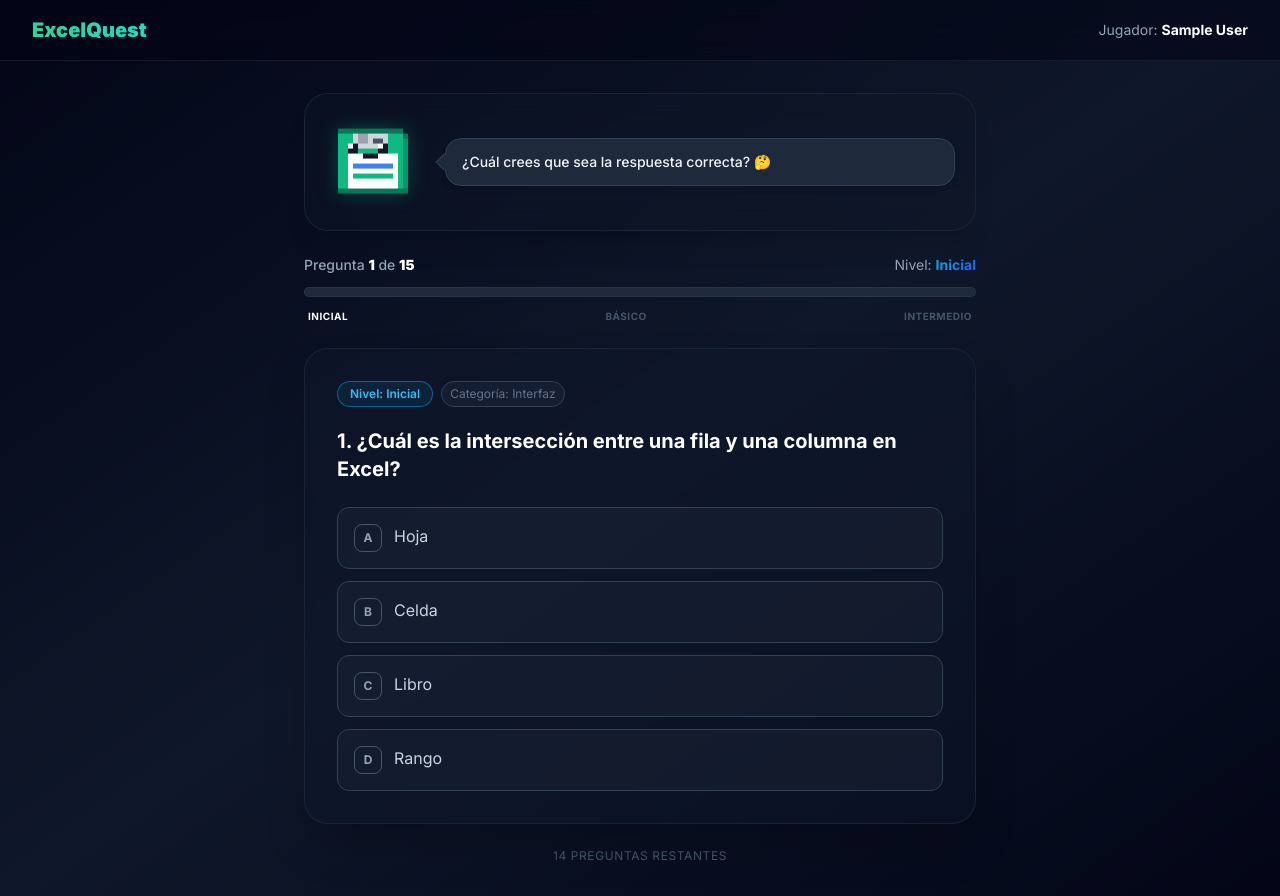
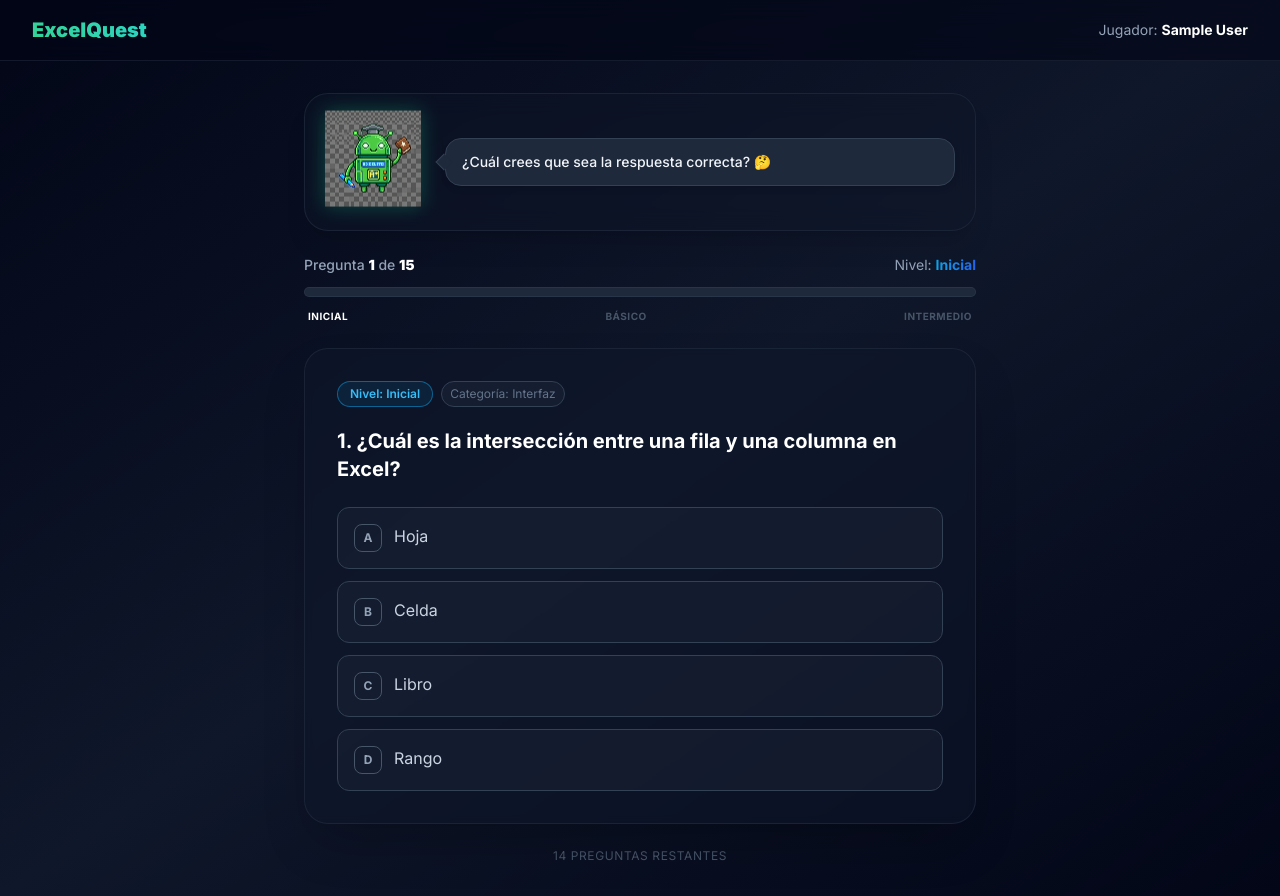
Before and after one commit to morini-prog/excel-diagnostico, a React (Vite) app: page /quiz in a window 1280 px wide. Built offline with nearby package versions, Linux system fonts and the light colour scheme; no server answers; sample sign-in values are in the browser's storage.

Commit message:
feat: integrate premium generated pixel-art companion asset for Excelito

```diff
--- a/src/components/Quiz/Excelito.jsx
+++ b/src/components/Quiz/Excelito.jsx
@@ -39,84 +39,16 @@ export default function Excelito({ estado = 'esperando' }) {
     setFrase(listaFrases[randomIndex]);
   }, [estado]);
 
-  // SVG Pixel Art de Excelito (un disquete verde retro y tierno de 16x16)
-  // Usamos una cuadrícula de rectángulos para lograr el estilo retro pixelado
   return (
     <div className="flex items-center gap-6 bg-slate-900/40 border border-slate-800/80 rounded-3xl p-5 shadow-xl backdrop-blur-md transition-all duration-300">
-      {/* Sprite Pixel Art de Excelito */}
+      {/* Sprite Pixel Art de Excelito (Imagen generada) */}
       <div className="relative flex-shrink-0 w-24 h-24 flex items-center justify-center animate-bounce duration-1000">
-        <svg
-          viewBox="0 0 16 16"
-          className="w-20 h-20 filter drop-shadow-[0_0_10px_rgba(16,185,129,0.3)]"
+        <img
+          src="/excelito.png"
+          alt="Excelito"
+          className="w-22 h-22 object-contain filter drop-shadow-[0_0_10px_rgba(16,185,129,0.35)]"
           style={{ imageRendering: 'pixelated' }}
-        >
-          {/* Cuerpo - Disquete Verde (Excel Green #10B981 / #059669) */}
-          {/* Fila 1 */}
-          <rect x="1" y="2" width="13" height="1" fill="#047857" />
-          <rect x="14" y="3" width="1" height="1" fill="#047857" />
-          {/* Fila 2 */}
-          <rect x="1" y="3" width="13" height="11" fill="#10B981" />
-          <rect x="14" y="4" width="1" height="10" fill="#059669" />
-          <rect x="1" y="14" width="14" height="1" fill="#047857" />
-          {/* Etiqueta blanca de disquete */}
-          <rect x="3" y="7" width="10" height="7" fill="#FFFFFF" />
-          {/* Líneas horizontales de la etiqueta */}
-          <rect x="4" y="9" width="8" height="1" fill="#3B82F6" />
-          <rect x="4" y="11" width="8" height="1" fill="#10B981" />
-
-          {/* Parte superior metal deslizante */}
-          <rect x="4" y="3" width="7" height="3" fill="#D1D5DB" />
-          <rect x="5" y="3" width="2" height="2" fill="#9CA3AF" />
-          <rect x="8" y="4" width="2" height="1" fill="#4B5563" />
-
-          {/* Ojos tiernos (Estilo Kawaii Pixel) */}
-          {estado === 'incorrecto' ? (
-            <>
-              {/* Ojos en cruz X X */}
-              <rect x="4" y="5" width="1" height="1" fill="#111827" />
-              <rect x="5" y="6" width="1" height="1" fill="#111827" />
-              <rect x="4" y="7" width="1" height="1" fill="#111827" />
-              <rect x="10" y="5" width="1" height="1" fill="#111827" />
-              <rect x="11" y="6" width="1" height="1" fill="#111827" />
-              <rect x="10" y="7" width="1" height="1" fill="#111827" />
-            </>
-          ) : estado === 'correcto' ? (
-            <>
-              {/* Ojos alegres ^ ^ */}
-              <rect x="3" y="6" width="1" height="1" fill="#111827" />
-              <rect x="4" y="5" width="1" height="1" fill="#111827" />
-              <rect x="5" y="6" width="1" height="1" fill="#111827" />
-              <rect x="9" y="6" width="1" height="1" fill="#111827" />
-              <rect x="10" y="5" width="1" height="1" fill="#111827" />
-              <rect x="11" y="6" width="1" height="1" fill="#111827" />
-            </>
-          ) : (
-            <>
-              {/* Ojos redondos normales con brillo */}
-              <rect x="3" y="5" width="2" height="2" fill="#111827" />
-              <rect x="3" y="5" width="1" height="1" fill="#FFFFFF" />
-              <rect x="9" y="5" width="2" height="2" fill="#111827" />
-              <rect x="9" y="5" width="1" height="1" fill="#FFFFFF" />
-            </>
-          )}
-
-          {/* Mejillas rosadas */}
-          {estado === 'correcto' && (
-            <>
-              <rect x="2" y="7" width="1" height="1" fill="#F472B6" />
-              <rect x="11" y="7" width="1" height="1" fill="#F472B6" />
-            </>
-          )}
-
-          {/* Boca */}
-          {estado === 'correcto' ? (
-            <rect x="6" y="7" width="3" height="1" fill="#EF4444" /> // Sonrisa roja alegre
-          ) : estado === 'incorrecto' ? (
-            <rect x="6" y="6" width="3" height="1" fill="#111827" /> // Boca recta/triste
-          ) : (
-            <rect x="6" y="7" width="3" height="1" fill="#111827" /> // Pequeña boca feliz
-          )}
-        </svg>
+        />
       </div>
 
       {/* Globo de diálogo */}
```
Also changed, not shown: public/excelito.png (added).
